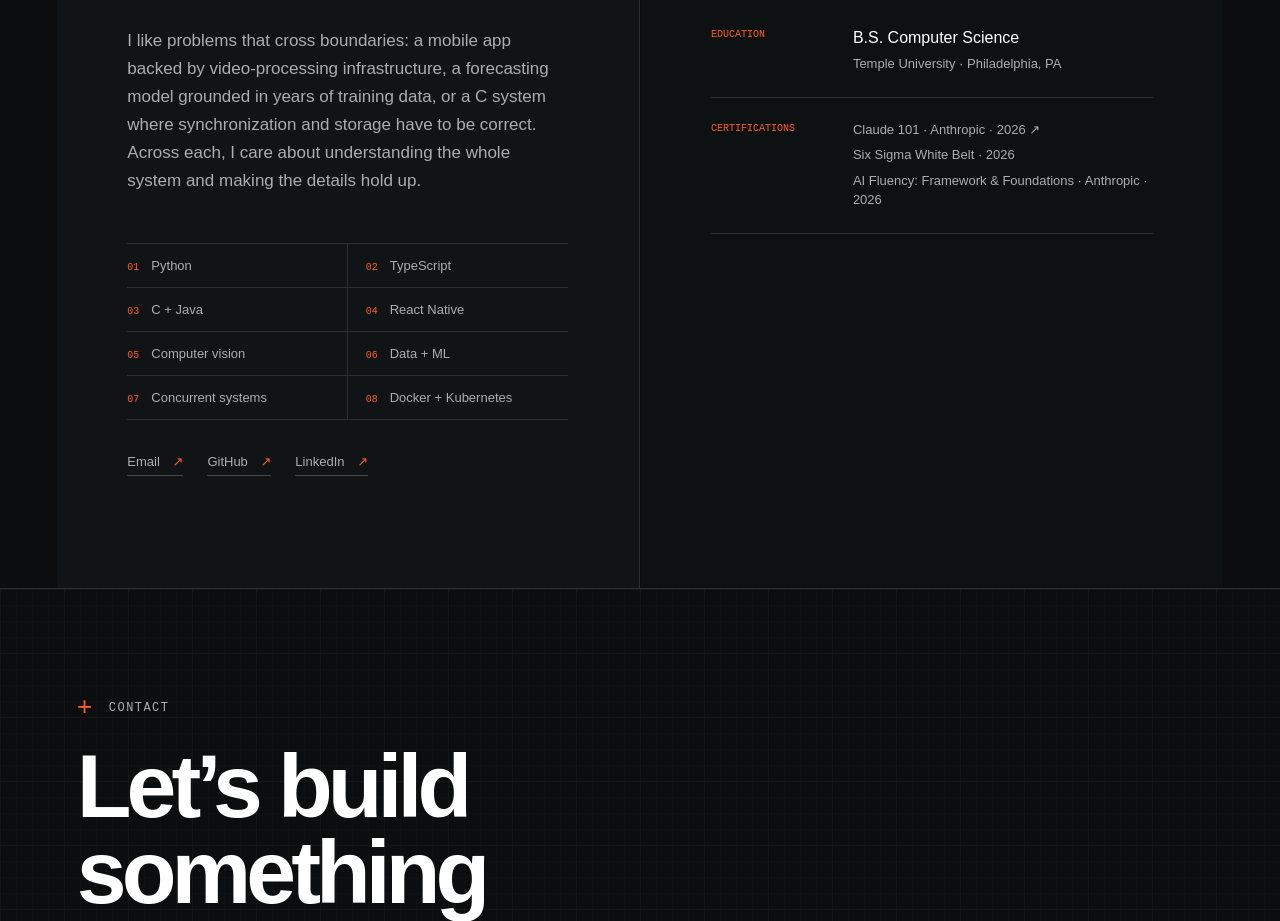
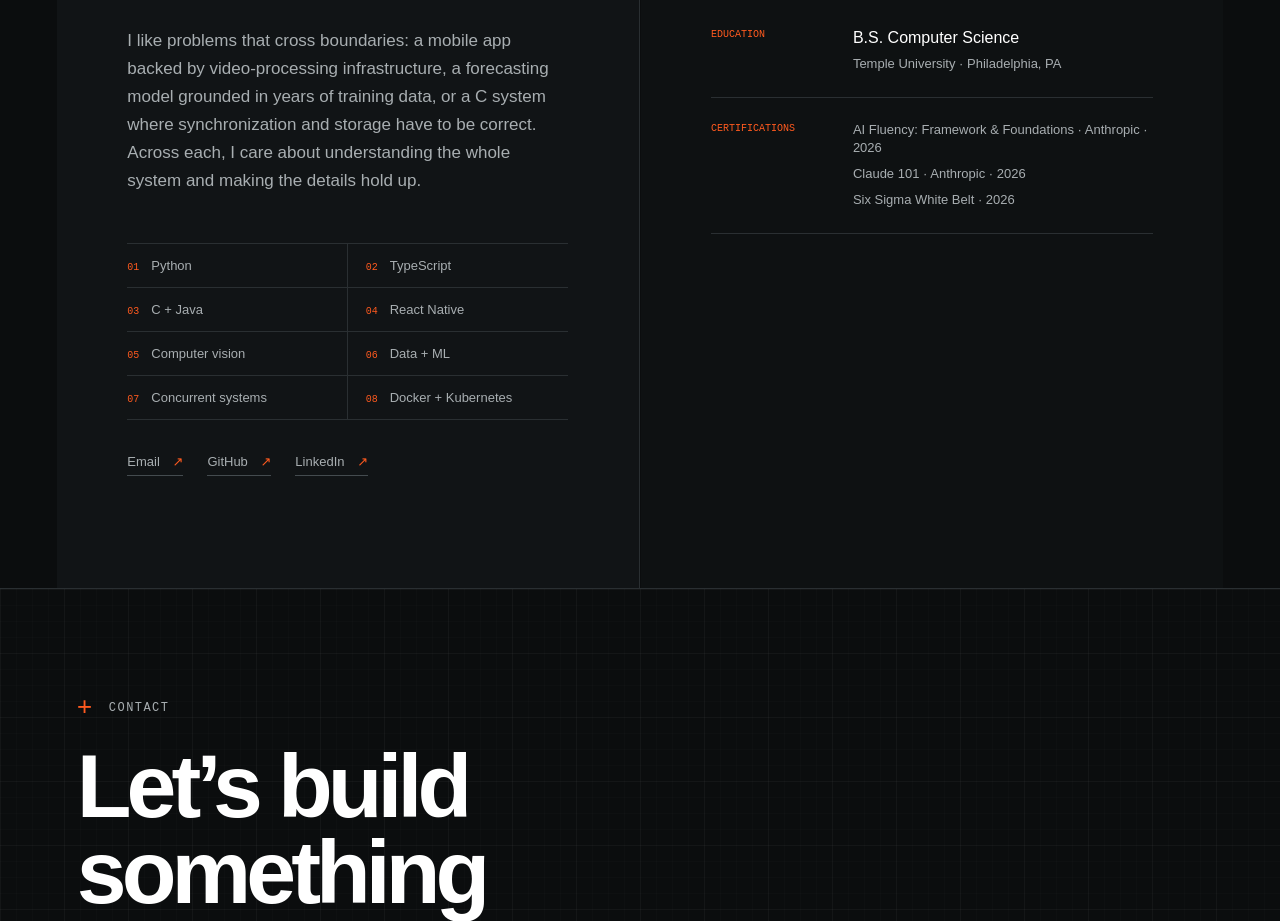
Before and after one commit to NathanN-275/NathanN-275.Portfolio, a website: page index.html in a window 1280 px wide. Shown: the part 4657-5578 px from the top of the page. Drawn offline with Linux system fonts and the light colour scheme.

Commit message:
fix: reorder certifications display
- What changed: Reordered certifications to show AI Fluency first, Claude 101 second, and Six Sigma third; changed Claude 101 from a PDF link to plain text and removed the now-unused certification link styling.

- Why: The Certifications section needed to match the requested display order and avoid linking the Claude 101 certificate from the page.

- Files/systems affected: index.html, styles.css.

- Testing: Ran npm run build and git diff --check; confirmed source and built HTML show the requested order without a Claude certificate link.

```diff
--- a/index.html
+++ b/index.html
@@ -393,13 +393,9 @@
           <div class="certifications">
             <span>Certifications</span>
             <div>
-              <p>
-                <a href="certificates/Claude-101-Anthropic-Certificate.pdf" target="_blank" rel="noreferrer">
-                  Claude 101 · Anthropic · 2026 ↗
-                </a>
-              </p>
+              <p>AI Fluency: Framework &amp; Foundations · Anthropic · 2026</p>
+              <p>Claude 101 · Anthropic · 2026</p>
               <p>Six Sigma White Belt · 2026</p>
-              <p>AI Fluency: Framework &amp; Foundations · Anthropic · 2026</p>
             </div>
           </div>
         </div>
--- a/styles.css
+++ b/styles.css
@@ -873,15 +873,6 @@ footer h2 {
   line-height: 1.45;
 }
 
-.certifications a {
-  color: var(--muted);
-}
-
-.certifications a:hover,
-.certifications a:focus-visible {
-  color: var(--orange);
-}
-
 .timeline small {
   display: block;
   margin-top: 9px;
```
